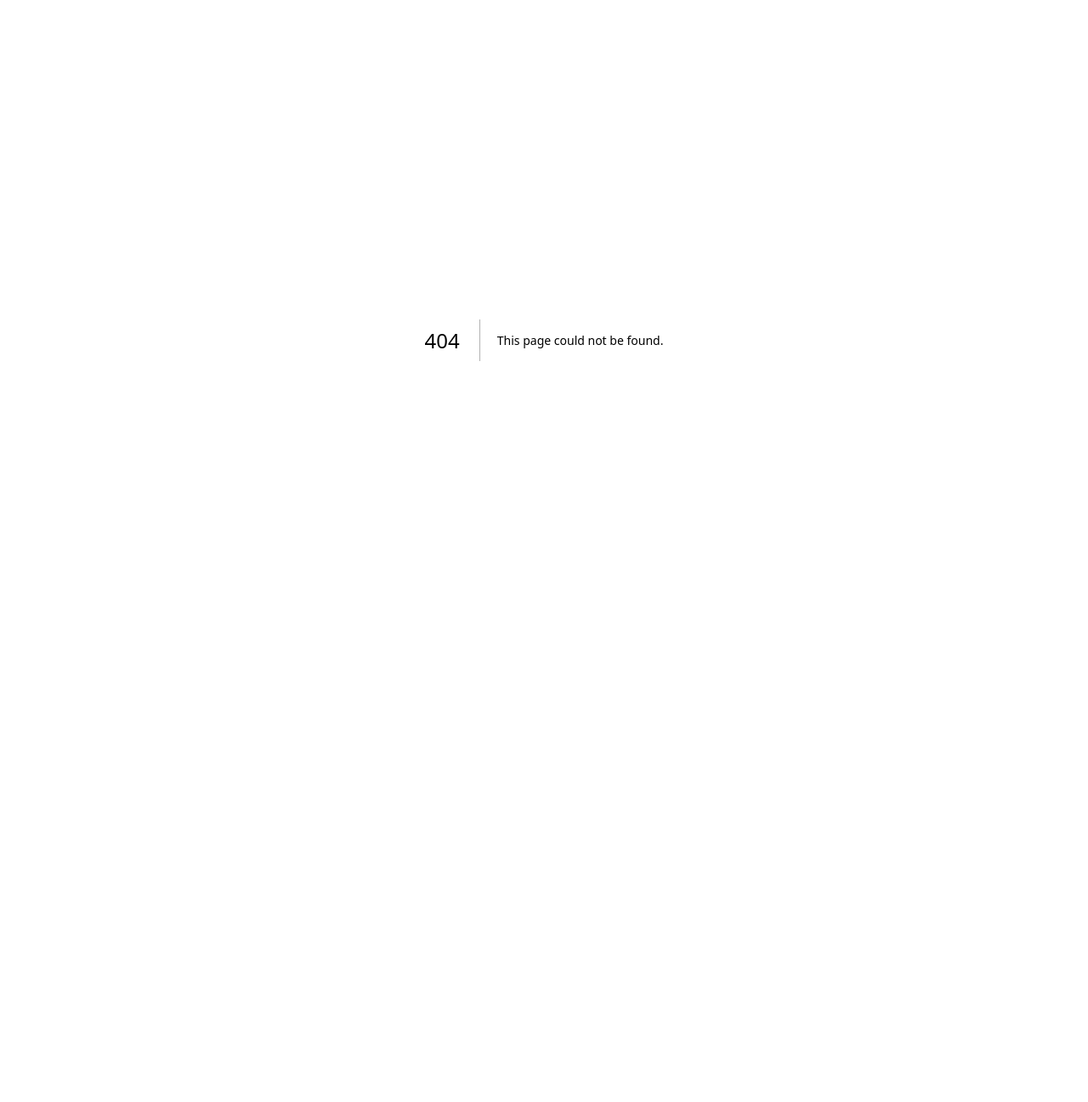
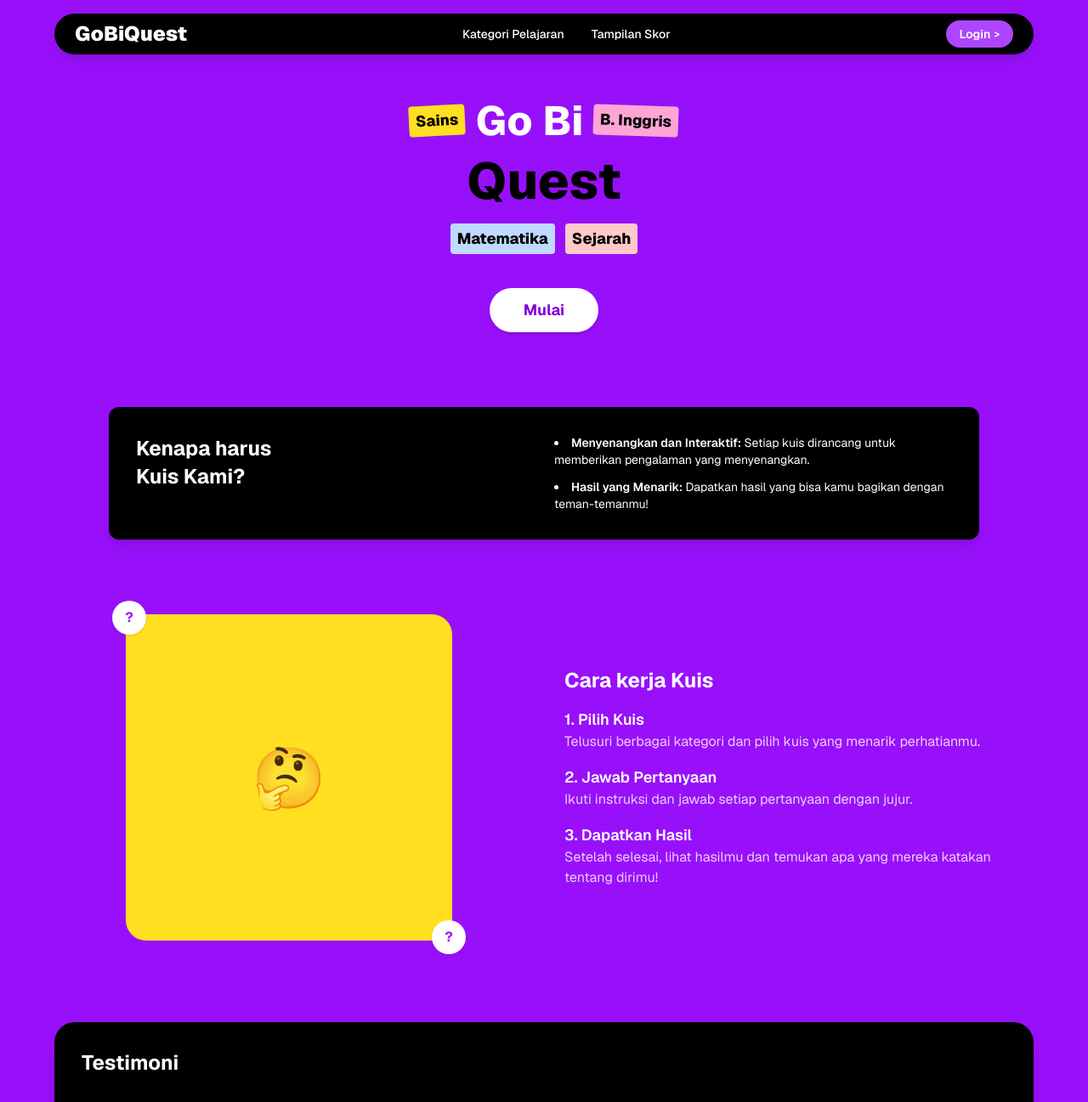
Before and after one commit to gojanabdlll/Frontend-kuis_app, a Next.js app: page /dashboard in a window 1280 px wide. Before the commit this address had no page. Shown: the top 1297 px of the page at 85% size. Before the commit the page ends 800 px from the top, so only its background shows below. Built offline with nearby package versions, Linux system fonts and the light colour scheme.

Commit message:
menambahkan dashboard

```diff
--- /dev/null
+++ b/app/dashboard/page.jsx
@@ -0,0 +1,206 @@
+"use client";
+import React, { useRef, useEffect } from "react";
+import { BookOpen, Award, User, Menu } from "lucide-react";
+
+const GoBiQuestUI = () => {
+  const scrollRef = useRef(null);
+
+  useEffect(() => {
+    const container = scrollRef.current;
+    let scrollAmount = 0;
+
+    const scrollInterval = setInterval(() => {
+      if (container) {
+        scrollAmount += 1;
+        container.scrollLeft += 1;
+
+        // Reset scroll jika mencapai ujung
+        if (scrollAmount >= container.scrollWidth - container.clientWidth) {
+          container.scrollLeft = 0;
+          scrollAmount = 0;
+        }
+      }
+    }, 20); // atur kecepatan scroll
+
+    return () => clearInterval(scrollInterval);
+  }, []);
+
+  return (
+    <div className="min-h-screen flex flex-col bg-purple-600 text-white font-sans">
+      {/* Navbar */}
+      <nav className="mx-auto mt-4 max-w-6xl w-full bg-black rounded-full px-6 py-2 flex items-center justify-between shadow-lg">
+        <div className="text-2xl font-black text-white">GoBiQuest</div>
+        <div className="hidden md:flex gap-8 text-white font-medium text-sm">
+          <a href="#" className="hover:underline">
+            Kategori Pelajaran
+          </a>
+          <a href="#" className="hover:underline">
+            Tampilan Skor
+          </a>
+        </div>
+        <a
+          href="#"
+          className="bg-purple-500 hover:bg-purple-400 text-white px-4 py-1.5 text-sm rounded-full font-semibold flex items-center gap-1"
+        >
+          Login <span className="text-xs">{`>`}</span>
+        </a>
+      </nav>
+
+      {/* Hero Section */}
+      <section className="text-center py-12 px-4">
+        <div className="max-w-4xl mx-auto">
+          <div className="mb-10 flex flex-wrap justify-center items-center gap-3 text-5xl font-extrabold leading-tight">
+            <span className="bg-yellow-300 px-2 py-1 rounded rotate-[-3deg] text-black text-sm md:text-lg">
+              Sains
+            </span>
+            <span className="text-white">Go</span>
+            <span className="text-white">Bi</span>
+            <span className="bg-pink-300 px-2 py-1 rounded rotate-2 text-black text-sm md:text-lg">
+              B. Inggris
+            </span>
+            <div className="w-full text-[60px] text-black -mt-2">Quest</div>
+            <span className="bg-blue-200 px-2 py-1 rounded text-black text-sm md:text-lg">
+              Matematika
+            </span>
+            <span className="bg-red-200 px-2 py-1 rounded text-black text-sm md:text-lg">
+              Sejarah
+            </span>
+          </div>
+          <a
+            href="#"
+            className="inline-block bg-white text-purple-700 px-10 py-3 rounded-full font-bold text-lg shadow-md hover:bg-gray-100"
+          >
+            Mulai
+          </a>
+        </div>
+      </section>
+
+      {/* Features Section */}
+      <section className="py-10 px-6 bg-purple-600">
+        <div className="max-w-5xl mx-auto bg-black text-white rounded-xl p-8 shadow-lg grid grid-cols-1 md:grid-cols-2 gap-6 items-start">
+          <div>
+            <h2 className="text-2xl font-bold leading-snug">
+              Kenapa harus <br /> Kuis Kami?
+            </h2>
+          </div>
+          <div>
+            <ul className="list-disc list-inside space-y-3 text-sm">
+              <li>
+                <span className="font-semibold">
+                  Menyenangkan dan Interaktif:
+                </span>{" "}
+                Setiap kuis dirancang untuk memberikan pengalaman yang
+                menyenangkan.
+              </li>
+              <li>
+                <span className="font-semibold">Hasil yang Menarik:</span>{" "}
+                Dapatkan hasil yang bisa kamu bagikan dengan teman-temanmu!
+              </li>
+            </ul>
+          </div>
+        </div>
+      </section>
+
+      {/* How It Works Section */}
+      <section className="py-12 px-6">
+        <div className="max-w-6xl mx-auto grid md:grid-cols-2 gap-12 items-center">
+          <div className="relative w-full max-w-sm mx-auto">
+            <div className="bg-yellow-300 rounded-3xl aspect-square flex items-center justify-center text-[70px]">
+              🤔
+            </div>
+            <div className="absolute -top-4 -left-4 bg-white text-purple-600 font-bold w-10 h-10 rounded-full flex items-center justify-center shadow">
+              ?
+            </div>
+            <div className="absolute -bottom-4 -right-4 bg-white text-purple-600 font-bold w-10 h-10 rounded-full flex items-center justify-center shadow">
+              ?
+            </div>
+          </div>
+          <div>
+            <h2 className="text-2xl font-bold mb-4">Cara kerja Kuis</h2>
+            <div className="space-y-4 text-white">
+              <div>
+                <h3 className="text-lg font-semibold">1. Pilih Kuis</h3>
+                <p className="opacity-80">
+                  Telusuri berbagai kategori dan pilih kuis yang menarik
+                  perhatianmu.
+                </p>
+              </div>
+              <div>
+                <h3 className="text-lg font-semibold">2. Jawab Pertanyaan</h3>
+                <p className="opacity-80">
+                  Ikuti instruksi dan jawab setiap pertanyaan dengan jujur.
+                </p>
+              </div>
+              <div>
+                <h3 className="text-lg font-semibold">3. Dapatkan Hasil</h3>
+                <p className="opacity-80">
+                  Setelah selesai, lihat hasilmu dan temukan apa yang mereka
+                  katakan tentang dirimu!
+                </p>
+              </div>
+            </div>
+          </div>
+        </div>
+      </section>
+
+      {/* Testimonial Section */}
+      <section className="py-12 px-6 bg-purple-600">
+        <div className="max-w-6xl mx-auto bg-black text-white rounded-t-3xl p-8 shadow-lg">
+          <h2 className="text-2xl font-bold mb-8">Testimoni</h2>
+
+          {/* Scrollable testimonials with auto scroll */}
+          <div
+            className="flex gap-6 overflow-x-auto scrollbar-hide pb-4"
+            ref={scrollRef}
+          >
+            {[
+              {
+                name: "Ferry",
+                comment: "Kuis ini jadi favorit saya! Selalu ingin coba lagi!",
+              },
+              {
+                name: "Arifubila",
+                comment: "Sangat menyenangkan dan bikin penasaran!",
+              },
+              {
+                name: "Gojan Abdullah",
+                comment: "Desainnya kreatif, cocok untuk menguji sekitar.",
+              },
+              {
+                name: "Siti",
+                comment: "Belajarnya jadi fun dan nggak membosankan!",
+              },
+              {
+                name: "Dimas",
+                comment: "Cocok banget buat adik saya belajar.",
+              },
+            ].map((user, i) => (
+              <div
+                key={i}
+                className="min-w-[250px] flex flex-col items-center text-center flex-shrink-0"
+              >
+                <div className="w-16 h-16 rounded-full p-1 bg-gradient-to-r from-purple-400 to-cyan-400">
+                  <div className="w-full h-full rounded-full bg-white overflow-hidden">
+                    <div className="w-full h-full bg-gray-300"></div>
+                  </div>
+                </div>
+                <div className="bg-white text-black mt-3 px-4 py-3 rounded-xl w-full">
+                  <h3 className="font-bold text-sm">{user.name}</h3>
+                  <p className="text-xs">{user.comment}</p>
+                </div>
+              </div>
+            ))}
+          </div>
+
+          <div className="mt-8 text-center">
+            <button className="bg-purple-500 text-white px-6 py-2 rounded-full font-semibold text-sm uppercase hover:bg-purple-400 transition">
+              Mainkan Kuis
+            </button>
+          </div>
+        </div>
+      </section>
+    </div>
+  );
+};
+
+export default GoBiQuestUI;
```
